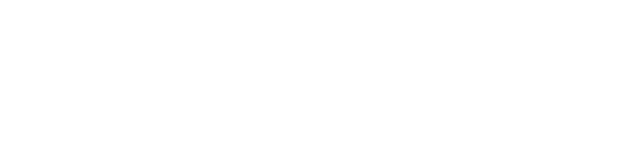
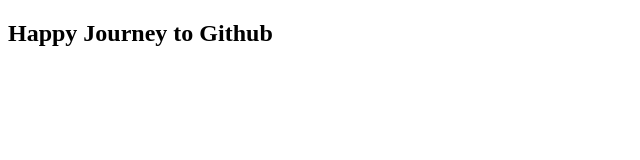
Before and after one commit to tasnimtimes/batch1.webdevelopment, a plain HTML site: page index.html in a window 1280 px wide. Shown: the whole page, without its empty margins (0-640 px from the left). Drawn offline with Linux system fonts and the light colour scheme.

Commit message:
text send to github

```diff
--- a/index.html
+++ b/index.html
@@ -7,6 +7,6 @@
     <title>Git Hub</title>
 </head>
 <body>
-
+    <h2>Happy Journey to Github</h2>
 </body>
 </html>
```
